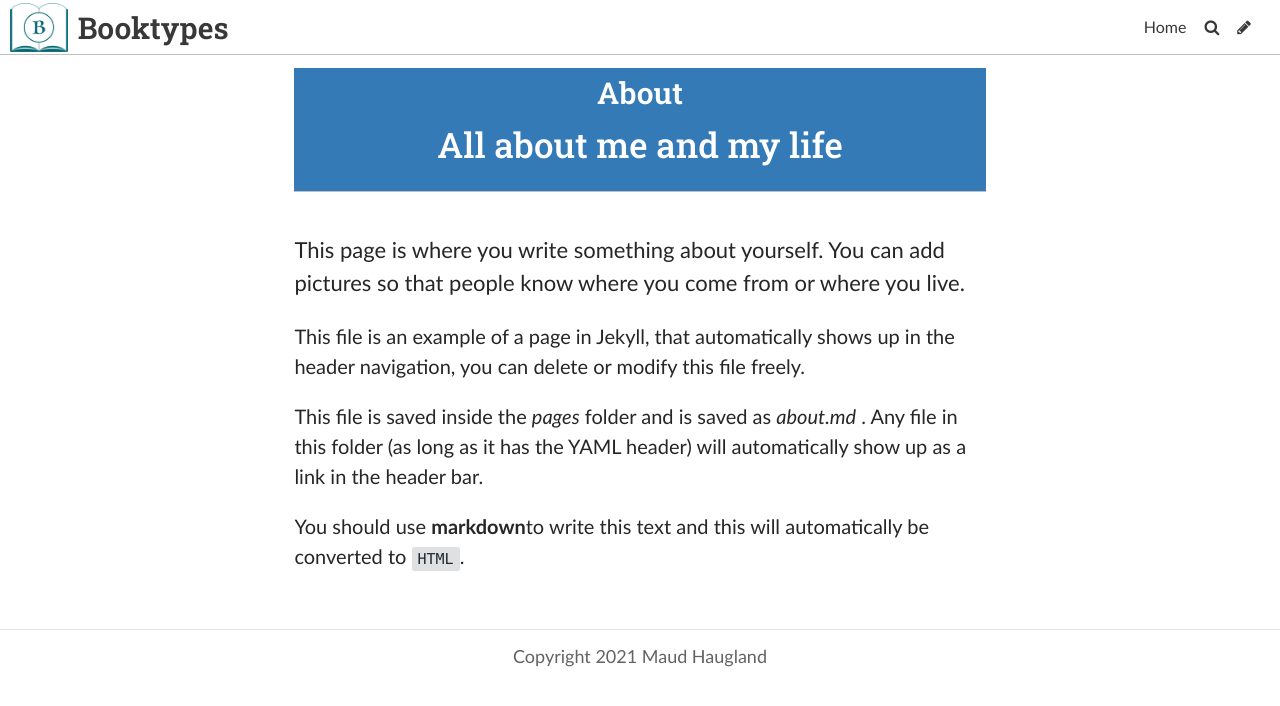
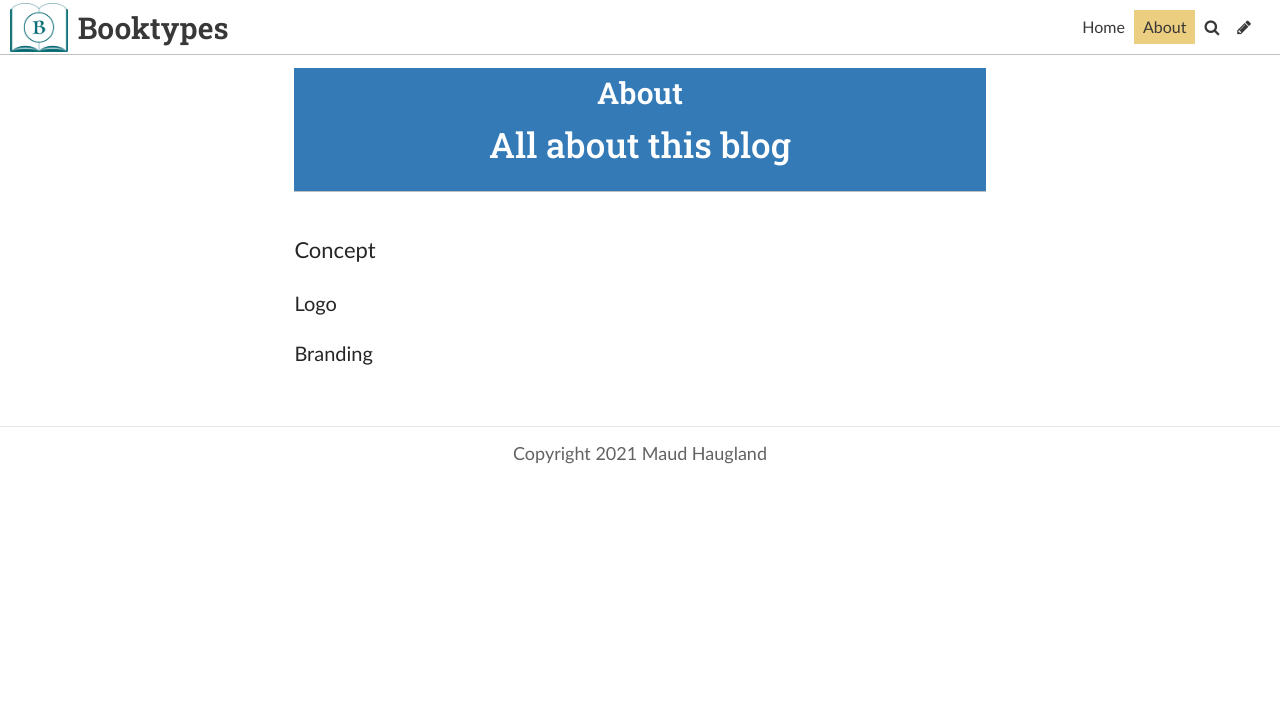
Before and after one commit to maudhaugland/booktypes, a Jekyll site: the page built from pages/about.md, in a window 1280 px wide. Shown: the top 706 px of the page. Built offline with Jekyll 4.4.1, drawn with Linux system fonts in a browser that asks for light colours; some web fonts are replaced.

Commit message:
Update Page “about”

```diff
--- a/pages/about.md
+++ b/pages/about.md
@@ -1,20 +1,17 @@
 ---
-layout: page
+header_feature_image: /uploads/log.jpg
 title: About
+subtitle: All about this blog
 permalink: /about/
 date: 2020-06-29T15:36:12.231Z
-header_feature_image: /uploads/log.jpg
+layout: page
 published: true
-subtitle: All about me and my life
 tags: null
 description: null
-show: false
+show: true
 ---
+Concept
 
-This page is where you write something about yourself. You can add pictures so that people know where you come from or where you live.
+Logo
 
-This file is an example of a page in Jekyll, that automatically shows up in the header navigation, you can delete or modify this file freely.
-
-This file is saved inside the _pages_ folder and is saved as _about.md_ . Any file in this folder (as long as it has  the YAML header) will automatically show up as a link in the header bar.
-
-You should use **markdown**to write this text and this will automatically be converted to `HTML`.
+Branding
```
